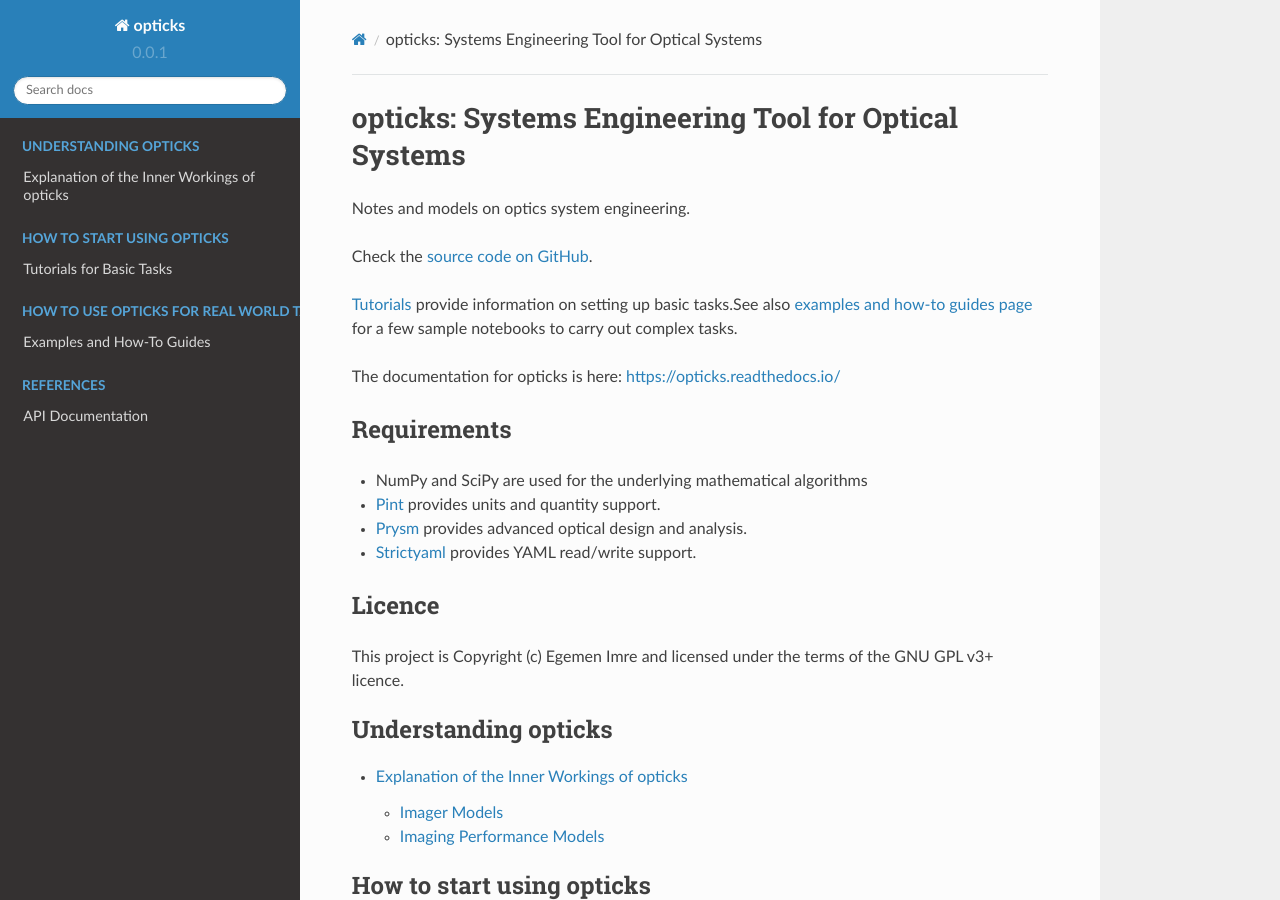
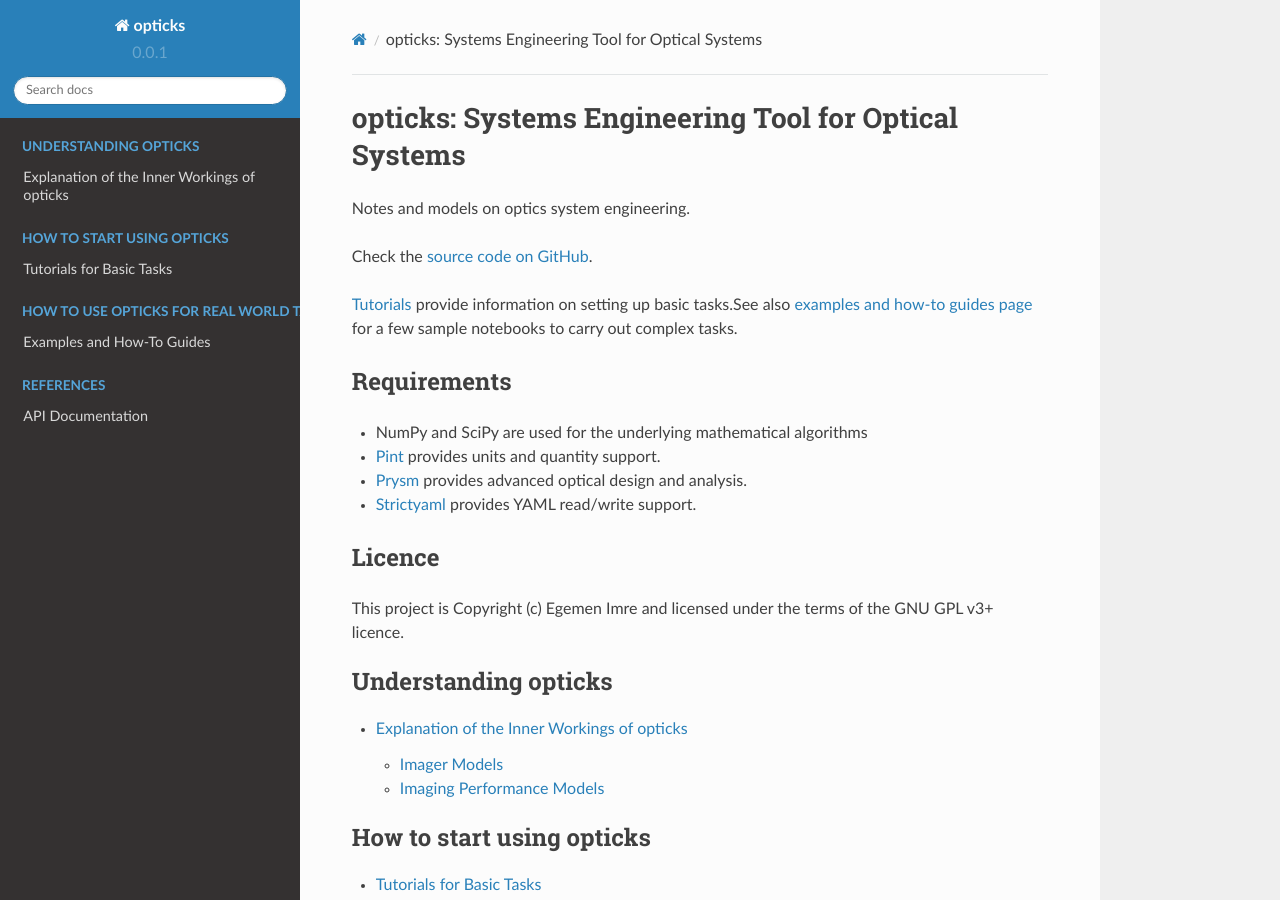
Before and after one commit to egemenimre/opticks, a Sphinx documentation site: the page built from docs/index.md, in a window 1280 px wide and 900 px high. Built offline with Sphinx 7.4.7 and the Read the Docs theme 2.0.0, drawn with Linux system fonts in a browser that asks for light colours; pages that are not in the unit, such as notebooks, are missing from menus.

Commit message:
deleted self-link to docs

```diff
--- a/docs/index.md
+++ b/docs/index.md
@@ -6,7 +6,6 @@ Check the [source code on GitHub](https://github.com/egemenimre/opticks).
 
 [Tutorials](tutorials.md) provide information on setting up basic tasks.See also [examples and how-to guides page](how_to_guides.md) for a few sample notebooks to carry out complex tasks.
 
-The documentation for opticks is here: <https://opticks.readthedocs.io/>
 
 ## Requirements
 
```
